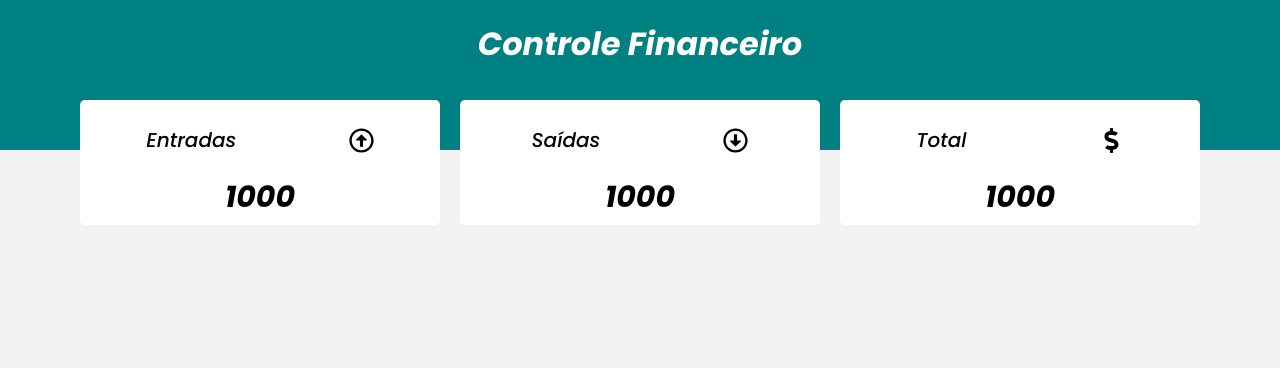
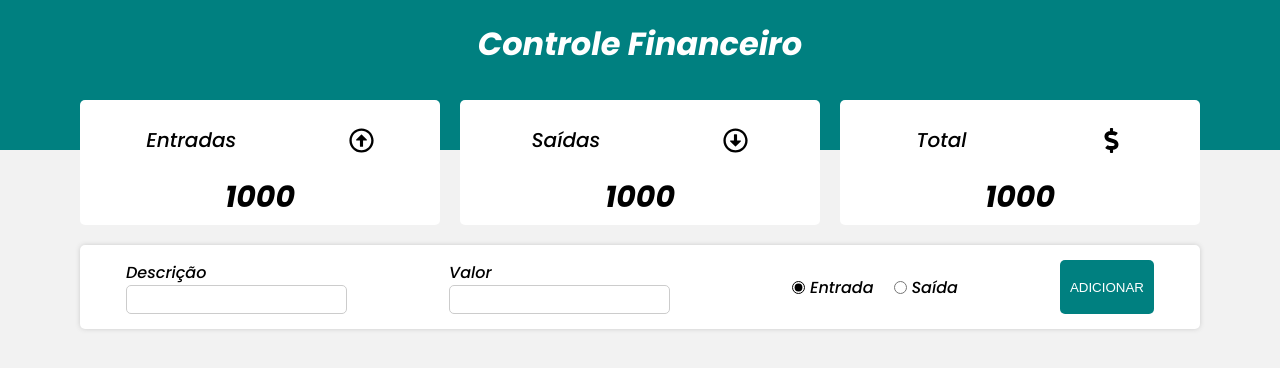
Before and after one commit to AllaNomade/controle-financeiro, a React (Create React App) app: page / in a window 1280 px wide. Shown: the top 368 px of the page. Built offline with nearby package versions, Linux system fonts and the light colour scheme.

Commit message:
form styles added

```diff
--- a/src/App.js
+++ b/src/App.js
@@ -1,4 +1,5 @@
 import React  from "react";
+import Form from "./components/Form/Form";
 import Header from "./components/Header/Header"
 import Resume from "./components/Resume/Resume";
 import GlobalStyle from "./styles";
@@ -9,6 +10,7 @@ const App = () => {
     <>
       <Header />
       <Resume />
+      <Form />
       <GlobalStyle />
     </>
   )
--- /dev/null
+++ b/src/components/Form/Form.js
@@ -0,0 +1,57 @@
+import React, { useState } from "react";
+import * as Style from "./Form.styles"
+
+const Form = () => {
+  const [desc, setDesc] = useState("");
+  const [amount, setAmount] = useState("");
+  const [isExpense, setExpense] = useState(false);
+
+  const handleSave = () => {
+    if (!desc || !amount) {
+      alert("Informe a descrição e o valor");
+      return;
+    } else if (amount < 1) {
+      alert("O valor tem que ser positivo!");
+      return;
+    }
+  };
+
+  return(
+    <>
+    <Style.Container>
+        <Style.InputContent>
+          <Style.Label>Descrição</Style.Label>
+          <Style.Input value={desc} onChange={(e) => setDesc(e.target.value)} />
+        </Style.InputContent>
+        <Style.InputContent>
+          <Style.Label>Valor</Style.Label>
+          <Style.Input
+            value={amount}
+            type="number"
+            onChange={(e) => setAmount(e.target.value)}
+          />
+        </Style.InputContent>
+        <Style.RadioGroup>
+          <Style.Input
+            type="radio"
+            id="rIncome"
+            defaultChecked
+            name="group1"
+            onChange={() => setExpense(!isExpense)}
+          />
+          <Style.Label htmlFor="rIncome">Entrada</Style.Label>
+          <Style.Input
+            type="radio"
+            id="rExpenses"
+            name="group1"
+            onChange={() => setExpense(!isExpense)}
+          />
+          <Style.Label htmlFor="rExpenses">Saída</Style.Label>
+        </Style.RadioGroup>
+        <Style.Button onClick={handleSave}>ADICIONAR</Style.Button>
+      </Style.Container>
+    </>
+  )
+};
+
+export default Form;
--- /dev/null
+++ b/src/components/Form/Form.styles.js
@@ -0,0 +1,54 @@
+import styled from "styled-components";
+
+export const Container = styled.div`
+  max-width: 1120px;
+  margin: 20px auto;
+  width: 98%;
+  background-color: #fff;
+  box-shadow: 0px 0px 5px #ccc;
+  border-radius: 5px;
+  display: flex;
+  justify-content: space-around;
+  padding: 15px 0px;
+  gap: 10px;
+
+  @media (max-width: 750px) {
+    display: grid;
+  }
+`;
+
+export const InputContent = styled.div`
+  display: flex;
+  flex-direction: column;
+`;
+
+export const Label = styled.label``;
+
+export const Input = styled.input`
+  outline: none;
+  border-radius: 5px;
+  padding: 5px 10px;
+  font-size: 15px;
+  border: 1px solid #ccc;
+`;
+
+export const RadioGroup = styled.div`
+  display: flex;
+  align-items: center;
+
+  input {
+    margin-left: 20px;
+    margin-right: 5px;
+    accent-color: black;
+    margin-top: 0;
+  }
+`;
+
+export const Button = styled.button`
+  padding: 5px 10px;
+  border: none;
+  border-radius: 5px;
+  cursor: pointer;
+  color: white;
+  background-color: teal;
+`;
```
